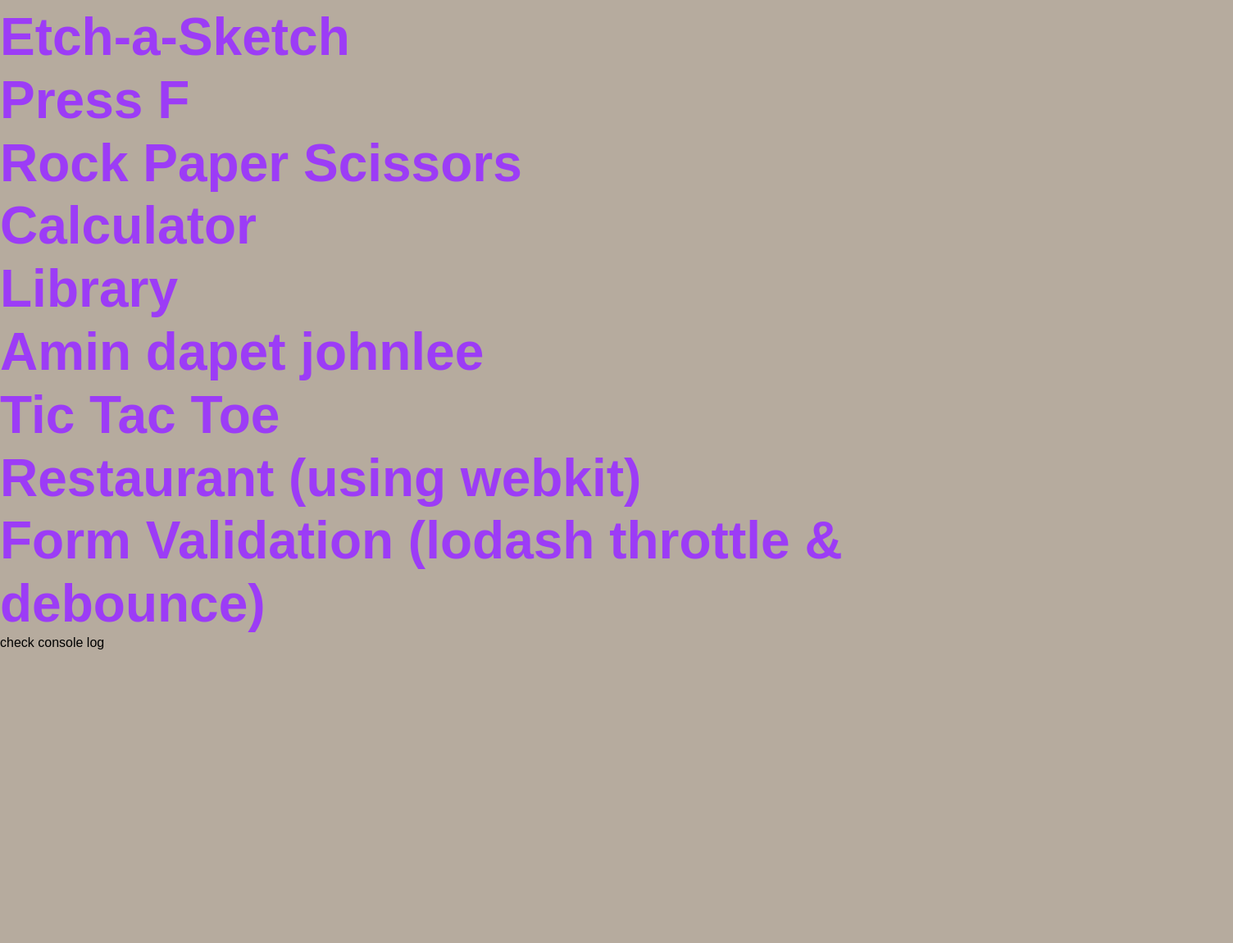
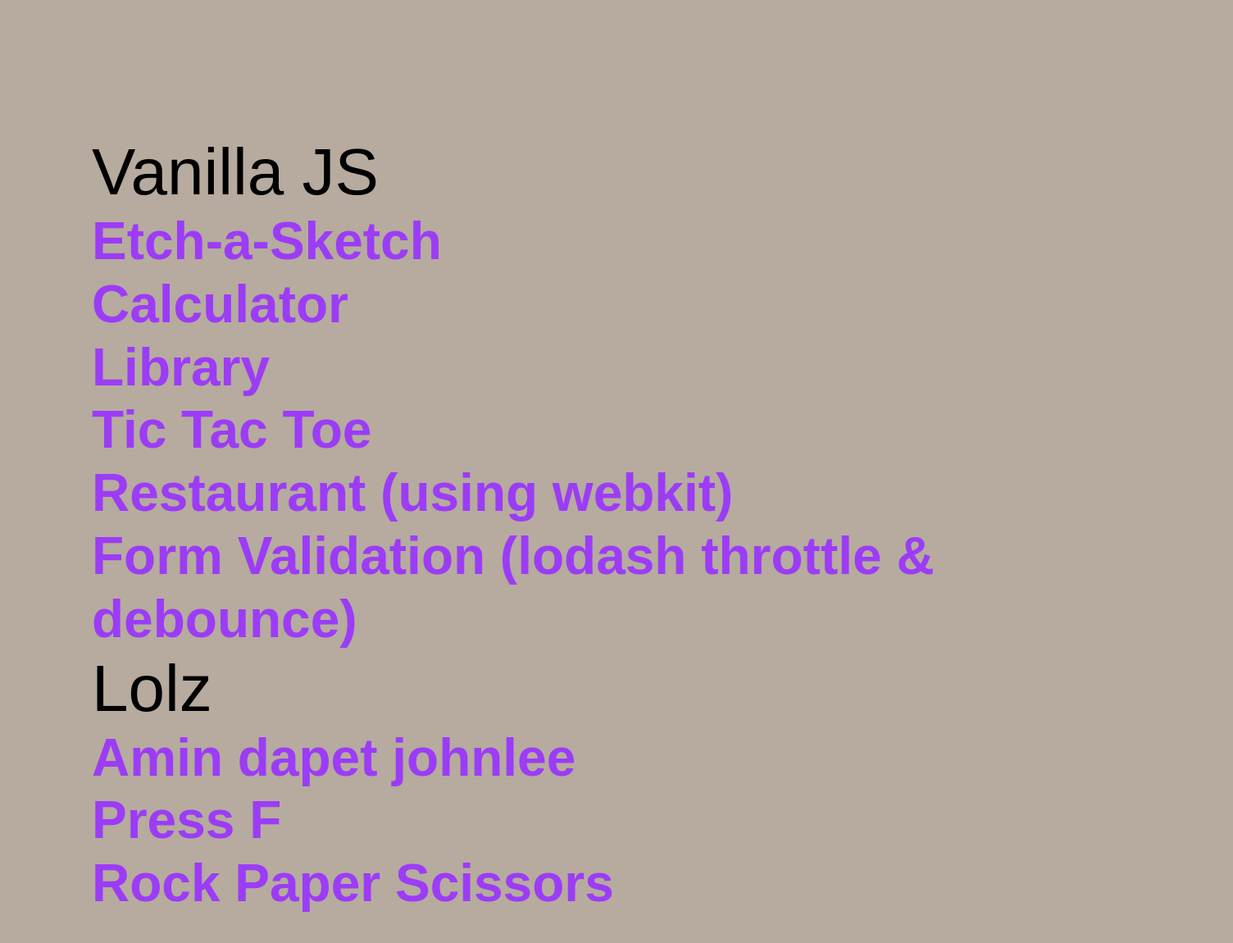
Before and after one commit to wandira/wandira.github.io, a plain HTML site: page index.html in a window 1280 px wide. Shown: the whole page at 82% size, 1504 px wide, since content can reach past the window. Before the commit the page ends 800 px from the top, so only its background shows below. Drawn offline with Linux system fonts and the light colour scheme.

Commit message:
fix minor styling

```diff
--- a/index.html
+++ b/index.html
@@ -11,16 +11,19 @@
         <div id="grandparent">
             <!-- <h1>My mini projects</h1> -->
             <div id="parent">
+                <span class="title">Vanilla JS</span><br>
                 <a href="etch/etch.html">Etch-a-Sketch</a><br>
-                <a href="pressf/pressf.html">Press F</a><br>
-                <a href="rps/rps.html">Rock Paper Scissors</a><br>
                 <a href="calculator/calculator.html">Calculator</a><br>
                 <a href="library/library.html">Library</a><br>
-                <a href="giphub/giphub.html">Amin dapet johnlee</a><br>
                 <a href="tic-tac-toe/index.html">Tic Tac Toe</a><br>
                 <a href="restaurant/dist/index.html">Restaurant (using webkit)</a><br>
                 <a href="form-validation/dist/index.html">Form Validation (lodash throttle & debounce)</a><br>
-                    <span>check console log</span>
+
+
+                <span class="title">Lolz</span><br>
+                <a href="giphub/giphub.html">Amin dapet johnlee</a><br>
+                <a href="pressf/pressf.html">Press F</a><br>
+                <a href="rps/rps.html">Rock Paper Scissors</a><br>
             </div>
         </div>
     </body>
--- a/styles.css
+++ b/styles.css
@@ -1,17 +1,16 @@
-body{
+body {
   margin: 0;
   background-color: rgb(182, 171, 158);
-  font-family: Arial, Helvetica, sans-serif ;
+  font-family: Arial, Helvetica, sans-serif;
 }
 
-a{
+a {
   color: rgb(156, 60, 246);
   font-size: 4rem;
   font-weight: 600;
   text-decoration: none;
   line-height: 1.2;
 }
-
 
 a:visited {
   color: rgb(253, 236, 160);
@@ -27,25 +26,30 @@
   text-decoration: underline;
 }
 
-#grandparent{
+#grandparent {
   display: flex;
   flex-direction: column;
   align-items: center;
   justify-content: center;
   height: 100vh;
   width: 100vw;
+  padding: 15rem 7rem;
 }
 
-@media(max-device-width: 768px) {
-  #grandparent{
+@media (max-device-width: 768px) {
+  #grandparent {
     align-items: end;
     justify-content: end;
   }
-  #parent{
+  #parent {
     text-align: right;
     margin: 140px 100px;
   }
-  a{
+  a {
     line-height: 1.4;
   }
 }
+
+.title {
+  font-size: 5rem;
+}
```
